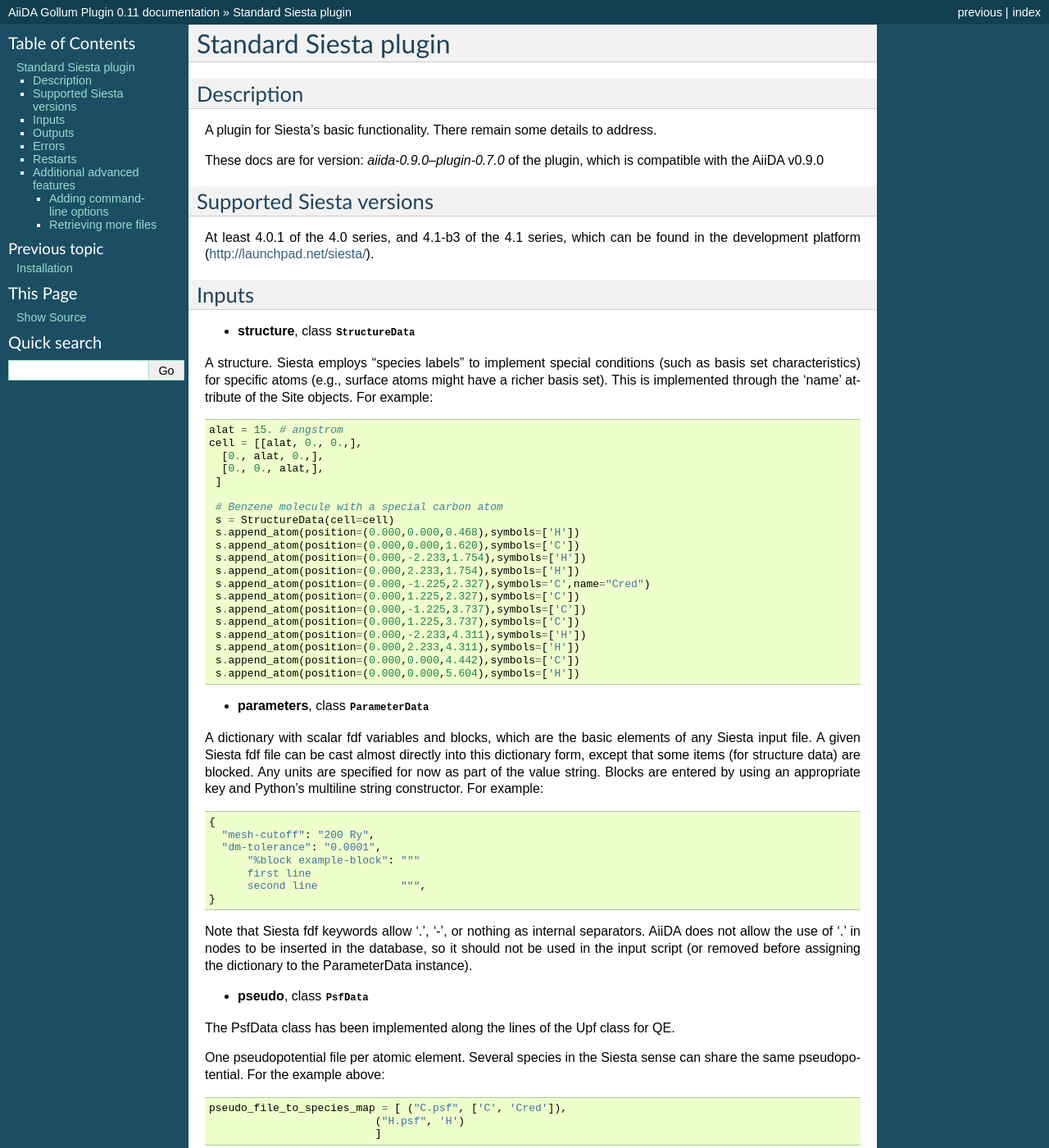
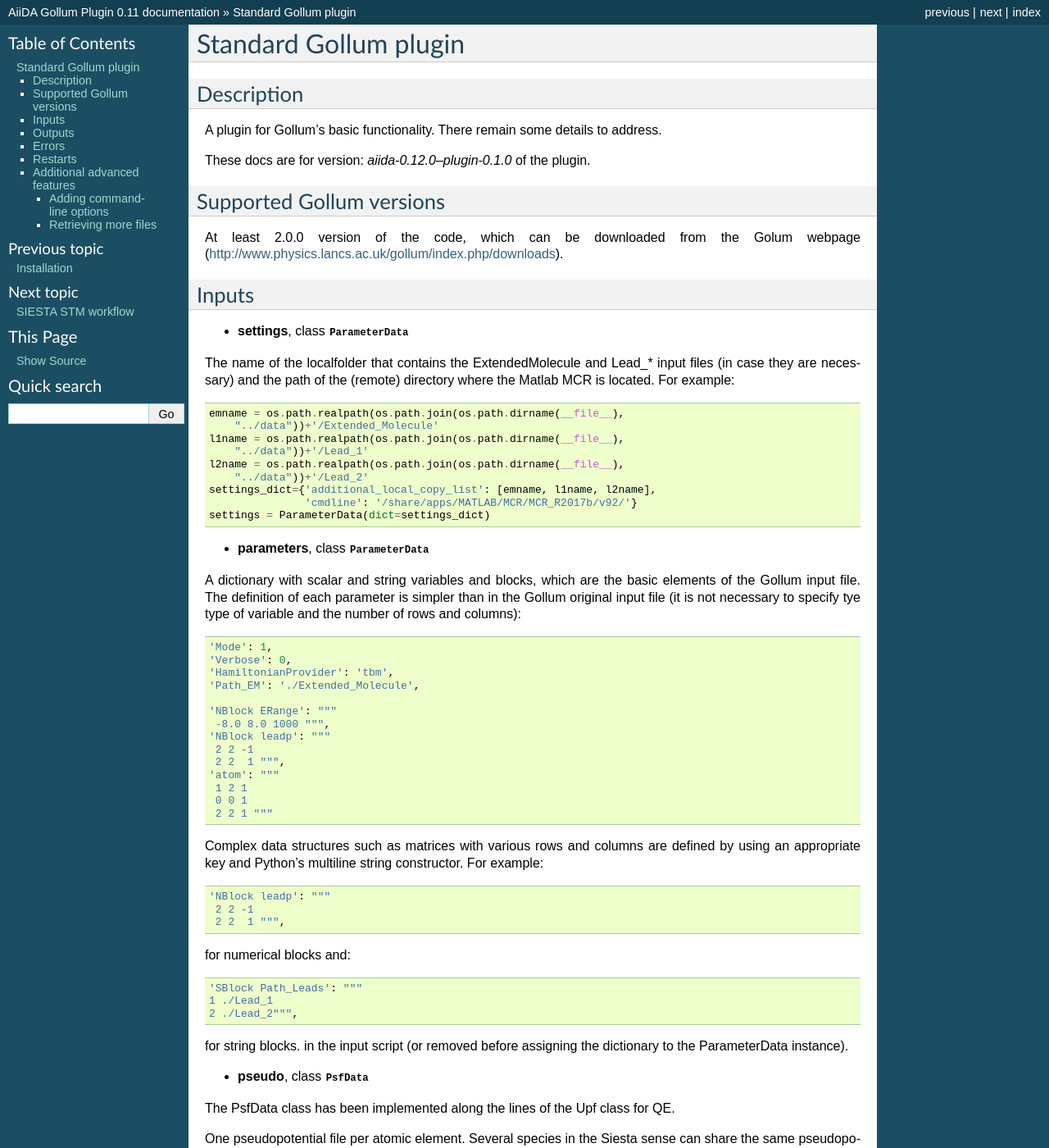
Before and after one commit to garsua/aiida-gollum, a Sphinx documentation site: the page built from docs/plugins/gollum.rst, in a window 1280 px wide and 1400 px high. Shown: the whole window at 82% size. Built offline with Sphinx 7.4.7, drawn with Linux system fonts in a browser that asks for light colours; formulas are drawn with MathJax 3; pages that are not in the unit, such as notebooks, are missing from menus; some of the changed text lies outside the part shown.

Commit message:
Removed wrongly committed files and upgrade to docs

```diff
--- a/docs/conf.py
+++ b/docs/conf.py
@@ -270,7 +270,7 @@
 #  author, documentclass [howto, manual, or own class]).
 latex_documents = [
     (master_doc, 'AiiDAGollumPlugin.tex', u'AiiDA Gollum Plugin Documentation',
-     u'V.M. Garcia-Suarez, A. Garcia, E. Bosoni, V. Dikan', 'manual'),
+     u'V.M. Garcia-Suarez', 'manual'),
 ]
 
 # The name of an image file (relative to this directory) to place at the top of
--- a/docs/index.rst
+++ b/docs/index.rst
@@ -17,8 +17,8 @@
 Acknowledgments:
 ----------------
 
-The Gollum input plugin, parser and workflow were developed by Victor
-M. Garcia-Suarez.
+The Gollum input plugin, parser, workflow and examples were developed
+by Victor M. Garcia-Suarez.
 
 We acknowledge partial support from the Spanish MINECO (project
 FIS2015- 63918-R) and from the EU Centre of Excellence “MaX –
@@ -51,7 +51,7 @@
 .. toctree::
    :maxdepth: 4
 
-   workflows/gollum-gollum
+   workflows/gollum-siesta
 ..
 
 
--- a/docs/installation.rst
+++ b/docs/installation.rst
@@ -1,8 +1,9 @@
 Installation
 ++++++++++++
 
-It would be a good idea to create and switch to a new python virtual
-environment before the installation.
+It could be useful to create and switch to a new python virtual
+environment before the installation to avoid conflicts with
+third-party packages.
 
 Install the plugin by executing, from the top level of the plugin
 directory:
--- a/docs/plugins/gollum.rst
+++ b/docs/plugins/gollum.rst
@@ -1,75 +1,76 @@
-Standard Siesta plugin
+Standard Gollum plugin
 ++++++++++++++++++++++
 
 Description
 -----------
 
-A plugin for Siesta's basic functionality. There remain some details to address.
+A plugin for Gollum's basic functionality. There remain some details to address.
 
-These docs are for version: *aiida-0.9.0--plugin-0.7.0* of the plugin,
-which is compatible with the AiiDA v0.9.0
+These docs are for version: *aiida-0.12.0--plugin-0.1.0* of the plugin.
 
 
-Supported Siesta versions
+Supported Gollum versions
 -------------------------
 
-At least 4.0.1 of the 4.0 series, and 4.1-b3 of the 4.1 series, which
-can be found in the development platform
-(http://launchpad.net/siesta/).
+At least 2.0.0 version of the code, which can be downloaded from the Golum
+webpage (http://www.physics.lancs.ac.uk/gollum/index.php/downloads).
 
 Inputs
 ------
 
-* **structure**, class :py:class:`StructureData <aiida.orm.data.structure.StructureData>`
+* **settings**, class :py:class:`ParameterData <aiida.orm.data.parameter.ParameterData>`
 
-A structure. Siesta employs "species labels" to implement special
-conditions (such as basis set characteristics) for specific atoms
-(e.g., surface atoms might have a richer basis set). This is
-implemented through the 'name' attribute of the Site objects. For example::
+The name of the localfolder that contains the ExtendedMolecule and Lead_*
+input files (in case they are necessary) and the path of the (remote)
+directory where the Matlab MCR is located. For example::
 
-  alat = 15. # angstrom
-  cell = [[alat, 0., 0.,],
-    [0., alat, 0.,],
-    [0., 0., alat,],
-   ]
-
-   # Benzene molecule with a special carbon atom
-   s = StructureData(cell=cell)
-   s.append_atom(position=(0.000,0.000,0.468),symbols=['H'])
-   s.append_atom(position=(0.000,0.000,1.620),symbols=['C'])
-   s.append_atom(position=(0.000,-2.233,1.754),symbols=['H'])
-   s.append_atom(position=(0.000,2.233,1.754),symbols=['H'])
-   s.append_atom(position=(0.000,-1.225,2.327),symbols='C',name="Cred")
-   s.append_atom(position=(0.000,1.225,2.327),symbols=['C'])
-   s.append_atom(position=(0.000,-1.225,3.737),symbols=['C'])
-   s.append_atom(position=(0.000,1.225,3.737),symbols=['C'])
-   s.append_atom(position=(0.000,-2.233,4.311),symbols=['H'])
-   s.append_atom(position=(0.000,2.233,4.311),symbols=['H'])
-   s.append_atom(position=(0.000,0.000,4.442),symbols=['C'])
-   s.append_atom(position=(0.000,0.000,5.604),symbols=['H'])
-
+        emname = os.path.realpath(os.path.join(os.path.dirname(__file__),
+            "../data"))+'/Extended_Molecule'
+        l1name = os.path.realpath(os.path.join(os.path.dirname(__file__),
+            "../data"))+'/Lead_1'
+        l2name = os.path.realpath(os.path.join(os.path.dirname(__file__),
+            "../data"))+'/Lead_2'
+        settings_dict={'additional_local_copy_list': [emname, l1name, l2name],
+                       'cmdline': '/share/apps/MATLAB/MCR/MCR_R2017b/v92/'}
+        settings = ParameterData(dict=settings_dict)
 
 * **parameters**, class :py:class:`ParameterData <aiida.orm.data.parameter.ParameterData>`
 
-A dictionary with scalar fdf variables and blocks, which are the
-basic elements of any Siesta input file. A given Siesta fdf file
-can be cast almost directly into this dictionary form, except that
-some items (for structure data) are blocked. Any units are
-specified for now as part of the value string. Blocks are entered
-by using an appropriate key and Python's multiline string
+A dictionary with scalar and string variables and blocks, which are the
+basic elements of the Gollum input file. The definition of each parameter
+is simpler than in the Gollum original input file (it is not necessary
+to specify tye type of variable and the number of rows and columns)::
+
+    'Mode': 1,
+    'Verbose': 0,
+    'HamiltonianProvider': 'tbm',
+    'Path_EM': './Extended_Molecule',
+
+    'NBlock ERange': """
+     -8.0 8.0 1000 """,
+    'NBlock leadp': """
+     2 2 -1
+     2 2  1 """,
+    'atom': """
+     1 2 1
+     0 0 1
+     2 2 1 """
+
+Complex data structures such as matrices with various rows and columns
+are defined by using an appropriate key and Python's multiline string
 constructor. For example::
 
-    {
-      "mesh-cutoff": "200 Ry",
-      "dm-tolerance": "0.0001",
-	  "%block example-block": """
-	  first line
-	  second line             """,
-    }
+    'NBlock leadp': """
+     2 2 -1
+     2 2  1 """,
 
-Note that Siesta fdf keywords allow '.', '-', or nothing as
-internal separators. AiiDA does not allow the use of '.' in
-nodes to be inserted in the database, so it should not be used
+for numerical blocks and::
+
+    'SBlock Path_Leads': """
+    1 ./Lead_1
+    2 ./Lead_2""",
+
+for string blocks.
 in the input script (or removed before assigning the dictionary to
 the ParameterData instance).
 
```
Also changed, not shown: 10 other files.
